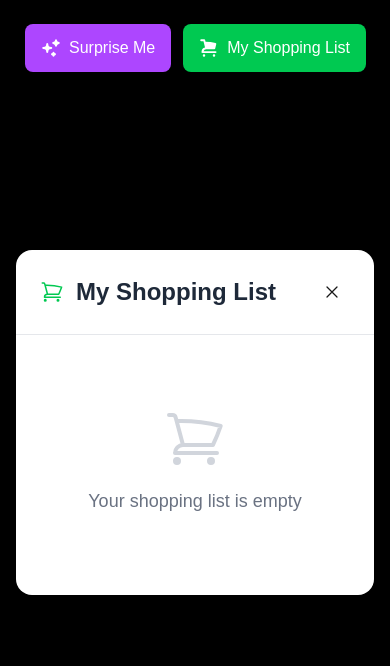
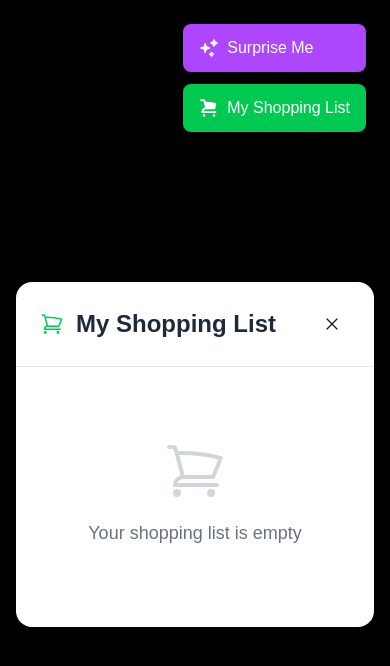
Before and after one commit to Tianna-Wen/nib-recipe-app, a Next.js app: page / in a window 390 px wide. Both pictures are taken after a click on the button "My Shopping List". Shown: the top 666 px of the page. Built offline with nearby package versions, Linux system fonts and the light colour scheme.

Commit message:
Fix styling issue in mobile view

```diff
--- a/next.config.ts
+++ b/next.config.ts
@@ -1,8 +1,16 @@
 import type { NextConfig } from "next";
 
 const nextConfig: NextConfig = {
-  /* config options here */
-  reactCompiler: true,
+  images: {
+    remotePatterns: [
+      {
+        protocol: "https",
+        hostname: "www.themealdb.com",
+        port: "",
+        pathname: "/images/media/meals/**",
+      },
+    ],
+  },
 };
 
 export default nextConfig;
--- a/src/app/page.tsx
+++ b/src/app/page.tsx
@@ -81,10 +81,10 @@ export default function Home() {
   return (
     <main className="min-h-screen">
       <div className="flex flex-col items-center justify-center py-20 px-4">
-        <h1 className="text-4xl font-bold text-gray-800 mb-8 text-center">
+        <h1 className="text-4xl font-bold text-gray-800 mb-8 text-center mt-20 sm:mt-0">
           Recipe Search
         </h1>
-        <div className="fixed top-6 right-6 flex gap-3 z-60">
+        <div className="fixed top-6 right-6 flex flex-col sm:flex-row gap-3 z-60">
           {/* Surprise Me Button */}
           <button
             onClick={handleSurpriseMe}
--- a/src/components/RecipeModal.tsx
+++ b/src/components/RecipeModal.tsx
@@ -46,7 +46,7 @@ export default function RecipeModal({
       aria-labelledby="modal-title"
       data-testid="modal-overlay"
     >
-      <div className="bg-white rounded-2xl max-w-3xl max-h-[85vh] overflow-hidden w-full flex flex-col mt-16">
+      <div className="bg-white rounded-2xl max-w-3xl max-h-[70vh] sm:max-h-[80vh] overflow-hidden w-full flex flex-col mt-16 sm:mt-0">
         {/* Header with Image */}
         <div className="relative flex-shrink-0">
           <Image
@@ -54,7 +54,7 @@ export default function RecipeModal({
             alt={meal.strMeal}
             width={800}
             height={320}
-            className="w-full h-64 object-cover"
+            className="w-full sm:h-64 h-32 object-cover"
           />
           <button
             onClick={onClose}
--- a/src/components/ShoppingListModal.tsx
+++ b/src/components/ShoppingListModal.tsx
@@ -43,7 +43,7 @@ export default function ShoppingListModal({
       aria-labelledby="modal-title"
       data-testid="modal-overlay"
     >
-      <div className="bg-white rounded-2xl max-w-2xl max-h-[80vh] w-full flex flex-col">
+      <div className="bg-white rounded-2xl max-w-2xl max-h-[70vh] sm:max-h-[80vh] w-full flex flex-col mt-16 sm:mt-0">
         <div className="flex items-center justify-between p-6 border-b border-gray-200 flex-shrink-0">
           <div className="flex items-center gap-3">
             <ShoppingCartIcon className="w-6 h-6 text-green-500" />
```
